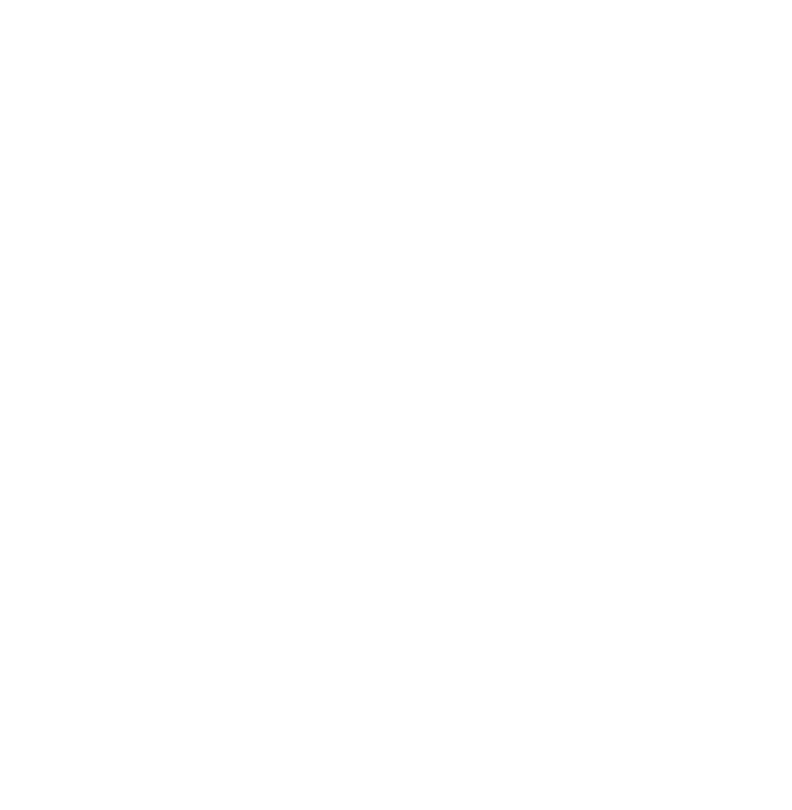
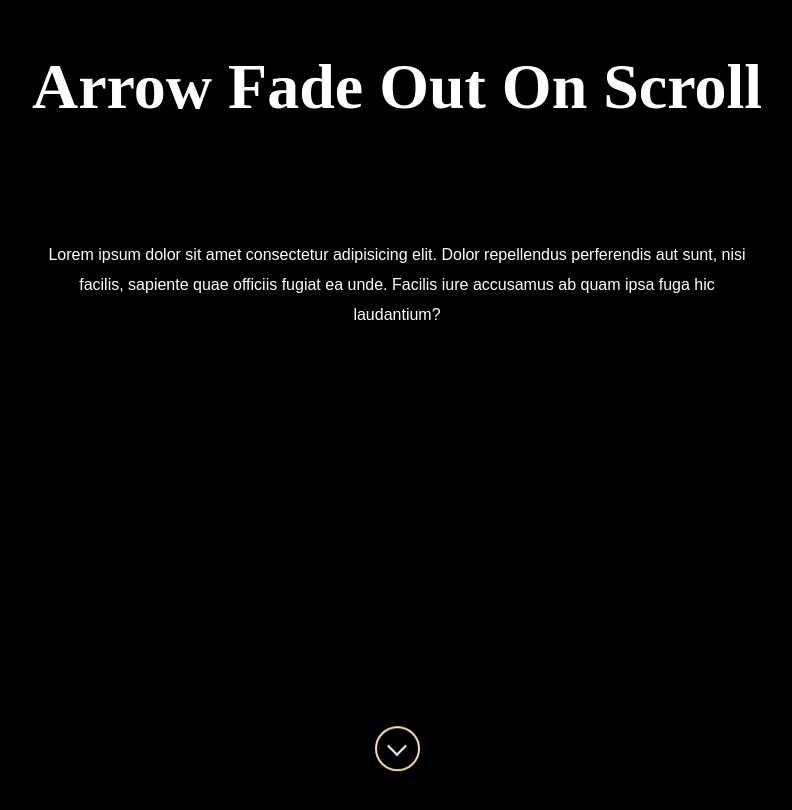
Before and after one commit to vimalpksh/html-css-javascript-project, a plain HTML site: page P16 - Transition Button/index.html in a window 1280 px wide. Shown: the top 810 px of the page, without its empty margins (243-1035 px from the left). Drawn offline with Linux system fonts and the light colour scheme.

Commit message:
html structure and styling completed
working on Javascript part on enabling the fading animation.

```diff
--- a/P16 - Transition Button/index.html
+++ b/P16 - Transition Button/index.html
@@ -7,6 +7,15 @@
     <link rel="stylesheet" href="style.css" />
   </head>
   <body>
+    <div class="container">
+      <h1>Arrow Fade Out On Scroll</h1>
+      <p class="sub-headings">
+        Lorem ipsum dolor sit amet consectetur adipisicing elit. Dolor
+        repellendus perferendis aut sunt, nisi facilis, sapiente quae officiis
+        fugiat ea unde. Facilis iure accusamus ab quam ipsa fuga hic laudantium?
+      </p>
+      <div class="arrow" id="arrow"></div>
+    </div>
     <script src="script.js"></script>
   </body>
 </html>
--- a/P16 - Transition Button/style.css
+++ b/P16 - Transition Button/style.css
@@ -0,0 +1,96 @@
+* {
+  margin: 0;
+  padding: 0;
+  box-sizing: border-box;
+}
+
+html,
+body {
+  width: 100%;
+  height: 200vh;
+  background: #000;
+}
+
+.container {
+  display: flex;
+  flex-direction: column;
+  color: #fff;
+  justify-content: center;
+  align-items: center;
+}
+
+.sub-headings {
+  max-width: 700px;
+  text-align: center;
+  margin: 20px;
+  font-family: sans-serif;
+  line-height: 30px;
+}
+
+h1 {
+  margin-top: 50px;
+  color: white;
+  text-align: center;
+  font-size: 4rem;
+  margin-bottom: 6rem;
+}
+
+.arrow {
+  width: 45px;
+  height: 45px;
+  border: 2px solid wheat;
+  border-radius: 50%;
+  position: absolute;
+  bottom: 30px;
+  margin: auto;
+  transition: ease-in;
+  animation: bounce 1.5s infinite;
+}
+
+.arrow::before {
+  content: "";
+  position: absolute;
+  top: 11px;
+  left: 13px;
+  width: 12px;
+  height: 12px;
+  border-left: 2px solid #fafafa;
+  border-bottom: 2px solid #fafafa;
+  transform: rotate(-45deg);
+}
+
+@keyframes bounce {
+  0% {
+    transform: translate(0);
+  }
+  20% {
+    transform: translateY(15px);
+  }
+
+  40% {
+    transform: translate(0);
+  }
+}
+
+@-webkit-keyframes bounce {
+  0% {
+    transform: translate(0);
+  }
+  20% {
+    transform: translateY(15px);
+  }
+
+  40% {
+    transform: translate(0);
+  }
+}
+
+.fade-in {
+  opacity: 1;
+  transition: 1s all ease-in;
+}
+
+.fade-out {
+  opacity: 0;
+  transition: 1s all ease-out;
+}
```
